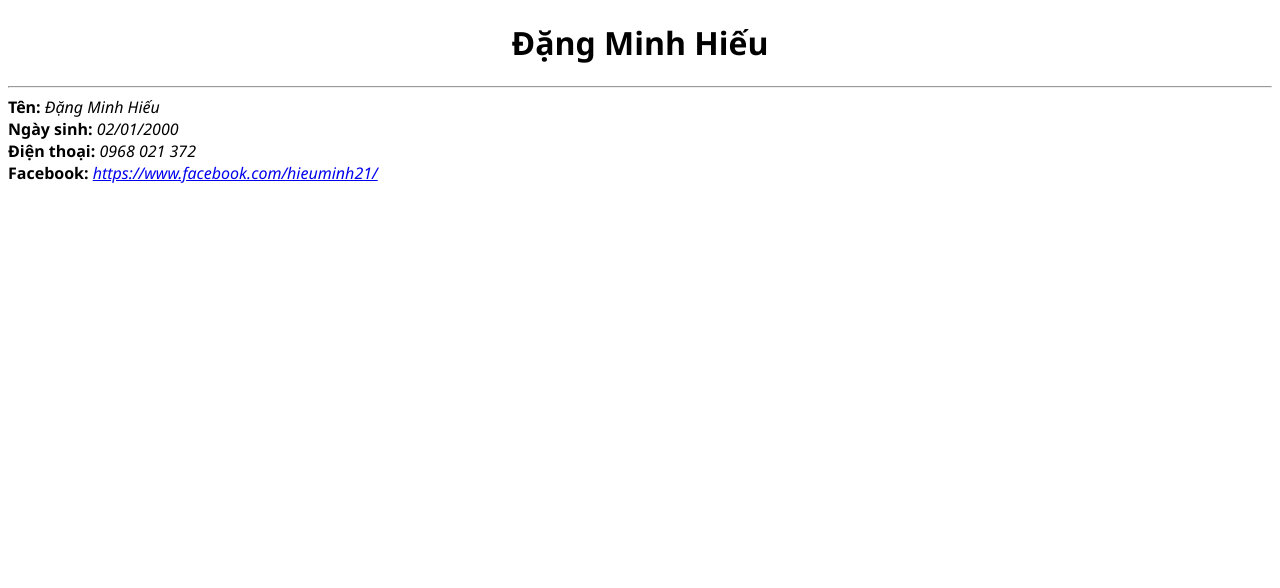
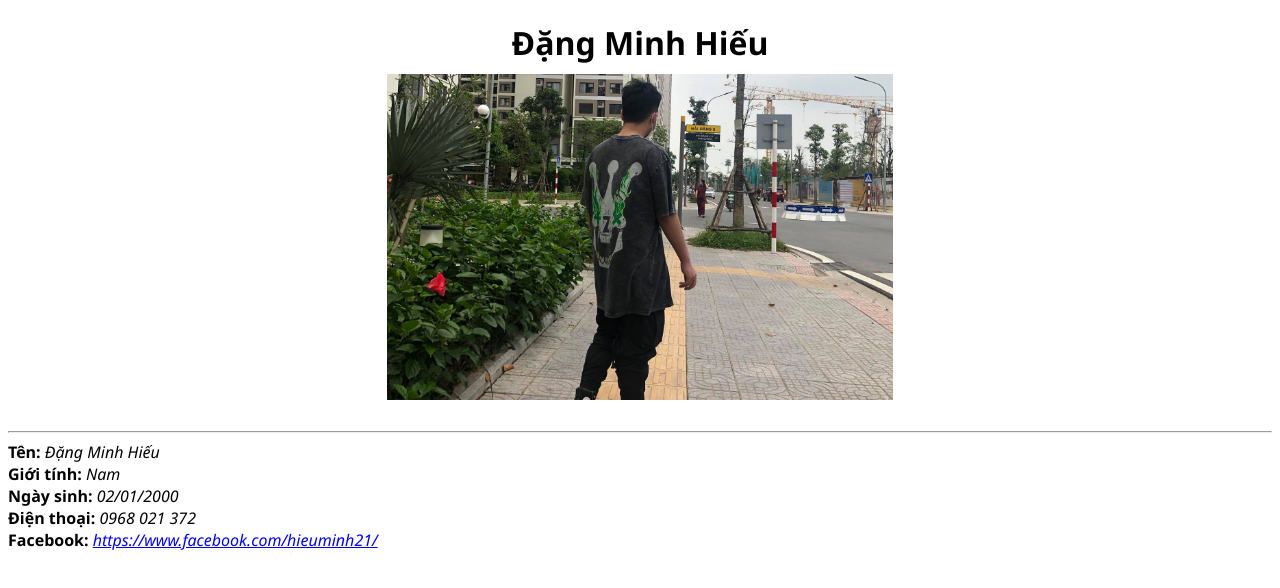
Before and after one commit to dngmnhh21/dngmnhh21.github.io, a plain HTML site: page index.html in a window 1280 px wide. Drawn offline with Linux system fonts and the light colour scheme.

Commit message:
modified code

```diff
--- a/css/style.css
+++ b/css/style.css
@@ -4,3 +4,8 @@ body{
 h1{
     text-align: center;
 }
+
+h1 img{
+    width: 40%;
+   padding-top: 10px;
+}
--- a/index.html
+++ b/index.html
@@ -9,10 +9,16 @@
 </head>
 
 <body>
-    <h1>Đặng Minh Hiếu</h1>
+    <h1>Đặng Minh Hiếu <br>
+        <img src="./image/h.jpg" alt="">
+    </h1>
+
     <hr>
     <div class="thongtin">
         <b>Tên: </b> <i>Đặng Minh Hiếu</i>
+    </div>
+    <div class="thongtin">
+        <b>Giới tính: </b> <i>Nam</i>
     </div>
     <div class="thongtin">
         <b>Ngày sinh: </b> <i>02/01/2000</i>
@@ -24,8 +30,7 @@
         <b>Facebook: </b> <i><a href="https://www.facebook.com/hieuminh21/"> https://www.facebook.com/hieuminh21/</a>
         </i>
     </div>
-    <img src="./unnamed.jpg" alt="">
-    <img src="./a.jpg" alt="">
+
 </body>
 
 </html>
```
Also changed, not shown: image/h.jpg (added).
